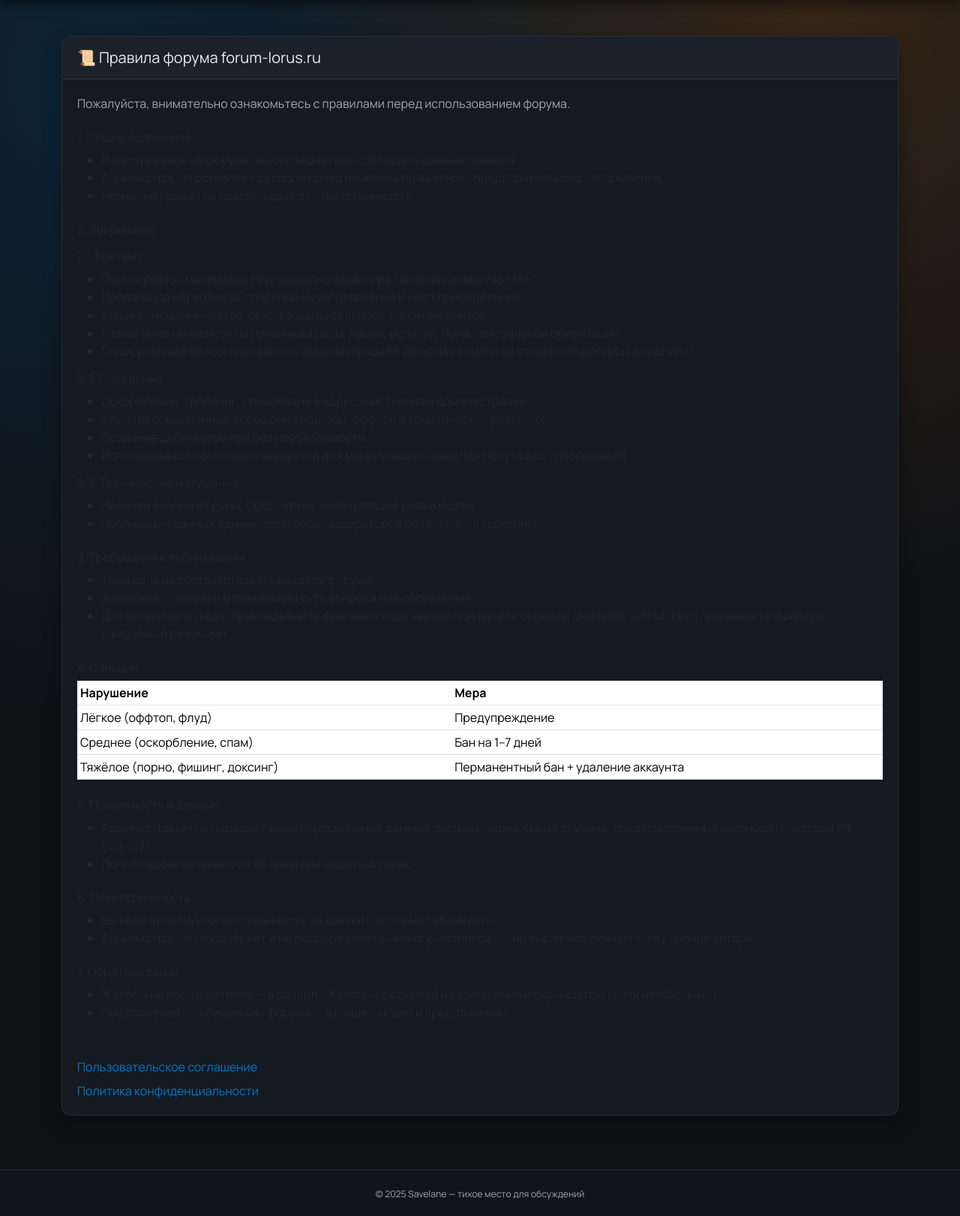
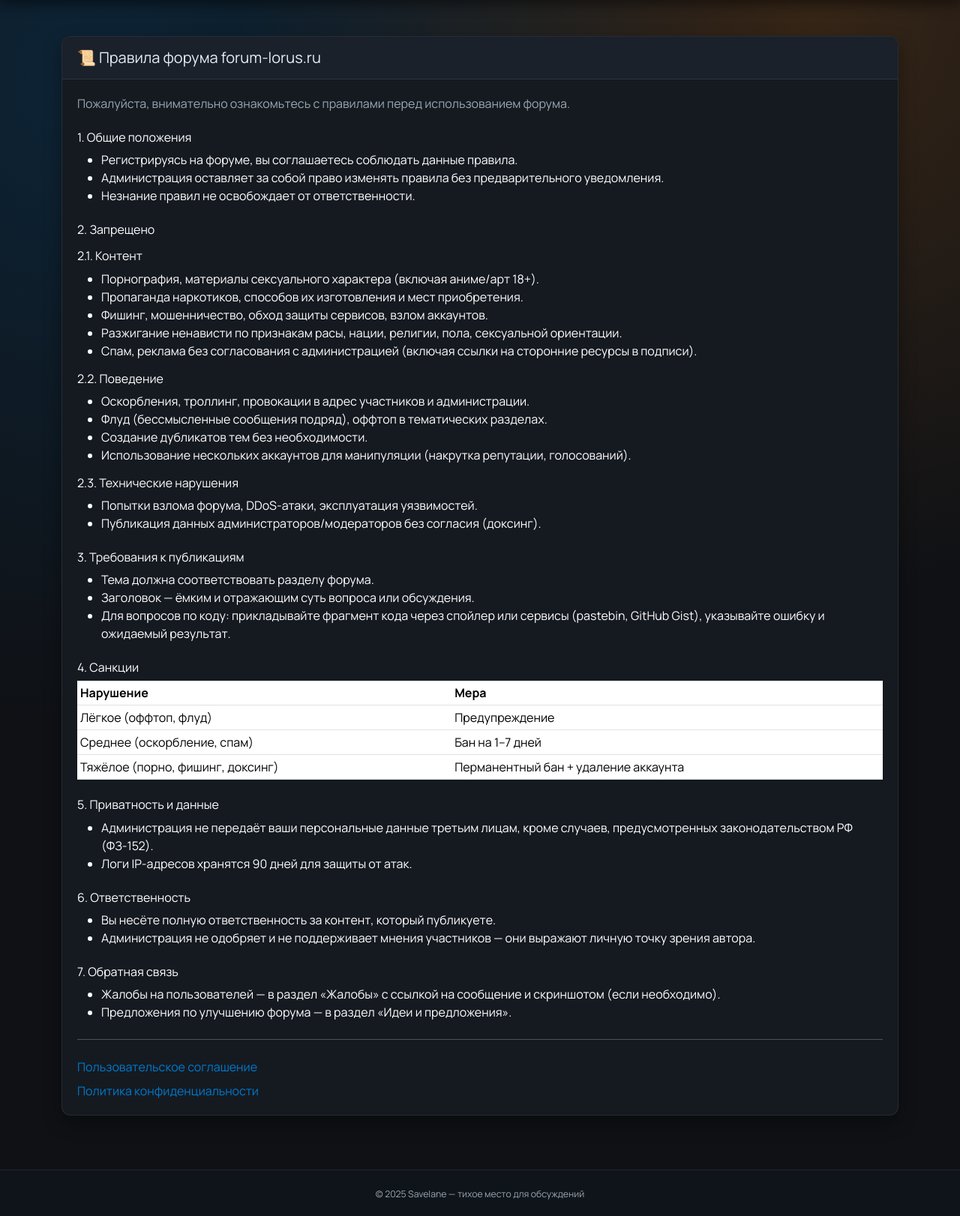
Before and after one commit to yafind/django-forum-savelane, a Django app: page /rules/ in a window 1280 px wide. Shown: the part 64-1686 px from the top of the page at 75% size. Run offline with Django 5.2, Linux system fonts and the light colour scheme.

Commit message:
style: изменен цвет текста в правилах

```diff
--- a/main/templates/main/privacy_policy.html
+++ b/main/templates/main/privacy_policy.html
@@ -8,7 +8,7 @@
     <div class="card-header bg-light">
       <h1 class="h5 mb-0">Политика конфиденциальности</h1>
     </div>
-    <div class="card-body">
+    <div class="card-body text-white">
       <p class="text-muted">Мы стремимся защищать Вашу конфиденциальность и уважать ее. Если у Вас есть вопросы о Вашей личной информации, пожалуйста, свяжитесь с нами.</p>
 
       <h2 class="h6 mt-4">Какую информацию о Вас мы собираем</h2>
--- a/main/templates/main/rules.html
+++ b/main/templates/main/rules.html
@@ -8,7 +8,7 @@
     <div class="card-header bg-light">
       <h1 class="h5 mb-0">📜 Правила форума forum-lorus.ru</h1>
     </div>
-    <div class="card-body">
+    <div class="card-body text-white">
       <p class="text-muted">Пожалуйста, внимательно ознакомьтесь с правилами перед использованием форума.</p>
 
       <h2 class="h6 mt-4">1. Общие положения</h2>
--- a/main/templates/main/user_agreement.html
+++ b/main/templates/main/user_agreement.html
@@ -8,7 +8,7 @@
     <div class="card-header bg-light">
       <h1 class="h5 mb-0">Пользовательское соглашение</h1>
     </div>
-    <div class="card-body">
+    <div class="card-body text-white">
       <p class="text-muted">Пожалуйста, внимательно ознакомьтесь с условиями перед использованием сервиса.</p>
 
       <p>Представители этого сайта ("сервиса") не несут ответственности за любое содержимое, создаваемое пользователями, и за учетные записи. Представленные материалы выражают только мнения их авторов.</p>
```
